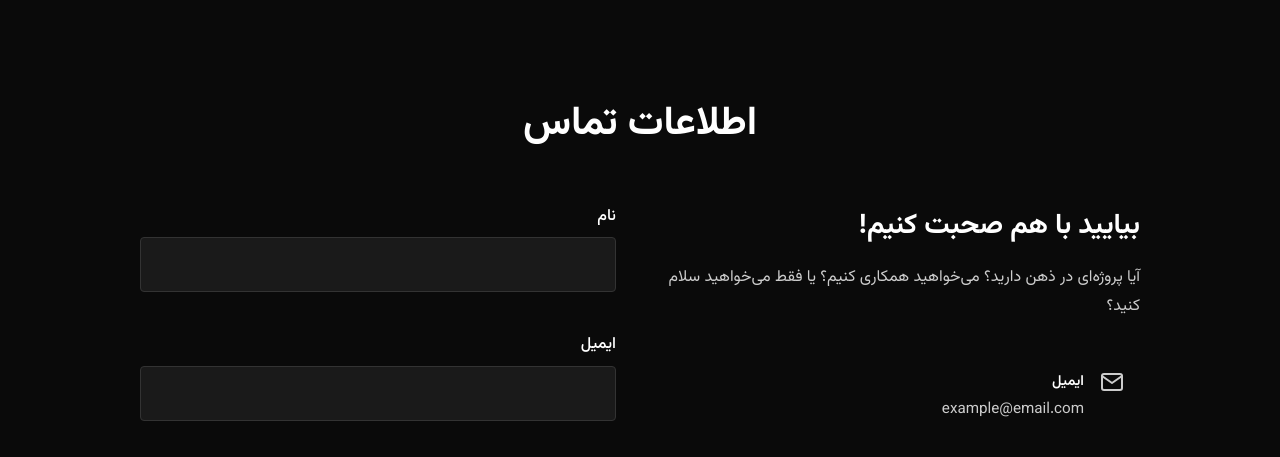
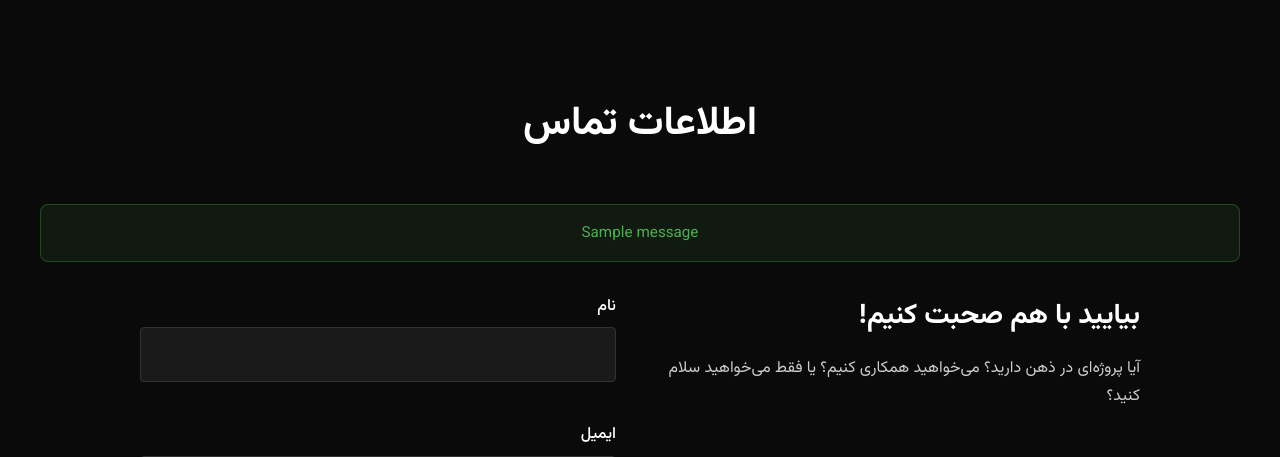
Before and after one commit to alibahrami1376/web_CSV_Django, a Django app: page / in a window 1280 px wide. Shown: the part 5040-5497 px from the top of the page. Run offline with Django 5.2, Linux system fonts and the light colour scheme; tables that the repository leaves empty hold one stand-in row (values such as "Sample post"); grey boxes marked "Sample" are stand-in pictures; one stand-in notice (Sample message) is shown.

Commit message:
feat:creat message in home

```diff
--- a/home/content.json
+++ b/home/content.json
@@ -1,7 +1,7 @@
 {
   "hero": {
-    "profile_image": "https://images.unsplash.com/photo-1498050108023-c5249f4df085?w=400&h=400&fit=crop&crop=center",
-    "banner_image": "https://images.unsplash.com/photo-1498050108023-c5249f4df085?w=1200&h=500&fit=crop&crop=center",
+    "profile_image": "media/profiles/DEFALTPR.JPG",
+    "banner_image": "media/profiles/DEFALTPR.JPG",
     "title": "سلام، من علی بهرامی هستم",
     "roles": [
       " bakend developer"
--- a/templates/home.html
+++ b/templates/home.html
@@ -228,6 +228,18 @@
   <section id="contact" class="section">
     <div class="container">
       <h2 class="section-title">{{ content.contact.title }}</h2>
+
+      <!-- نمایش پیام‌های Django messages -->
+      {% if messages %}
+        <div class="messages-container">
+          {% for message in messages %}
+            <div class="alert alert-{{ message.tags }}">
+              {{ message }}
+            </div>
+          {% endfor %}
+        </div>
+      {% endif %}
+
       <div class="contact-content">
         <div class="contact-info">
           <h3>{{ content.contact.intro_title }}</h3>
@@ -306,6 +318,56 @@
 </div>
 
 <style>
+  /* استایل‌های پیام‌ها */
+  .messages-container {
+    margin-bottom: 2rem;
+    max-width: 100%;
+  }
+
+  .alert {
+    padding: 1rem 1.5rem;
+    border-radius: 8px;
+    margin-bottom: 1rem;
+    font-size: 0.95rem;
+    text-align: center;
+    animation: slideDown 0.3s ease-out;
+  }
+
+  @keyframes slideDown {
+    from {
+      opacity: 0;
+      transform: translateY(-10px);
+    }
+    to {
+      opacity: 1;
+      transform: translateY(0);
+    }
+  }
+
+  .alert-success {
+    background-color: rgba(76, 175, 80, 0.1);
+    color: #4caf50;
+    border: 1px solid rgba(76, 175, 80, 0.3);
+  }
+
+  .alert-error {
+    background-color: rgba(244, 67, 54, 0.1);
+    color: #f44336;
+    border: 1px solid rgba(244, 67, 54, 0.3);
+  }
+
+  .alert-info {
+    background-color: rgba(33, 150, 243, 0.1);
+    color: #2196f3;
+    border: 1px solid rgba(33, 150, 243, 0.3);
+  }
+
+  .alert-warning {
+    background-color: rgba(255, 152, 0, 0.1);
+    color: #ff9800;
+    border: 1px solid rgba(255, 152, 0, 0.3);
+  }
+
   .captcha-modal {
     position: fixed;
     top: 0;
```
Also changed, not shown: media/profiles/DEFALTPR.jpg (added).
